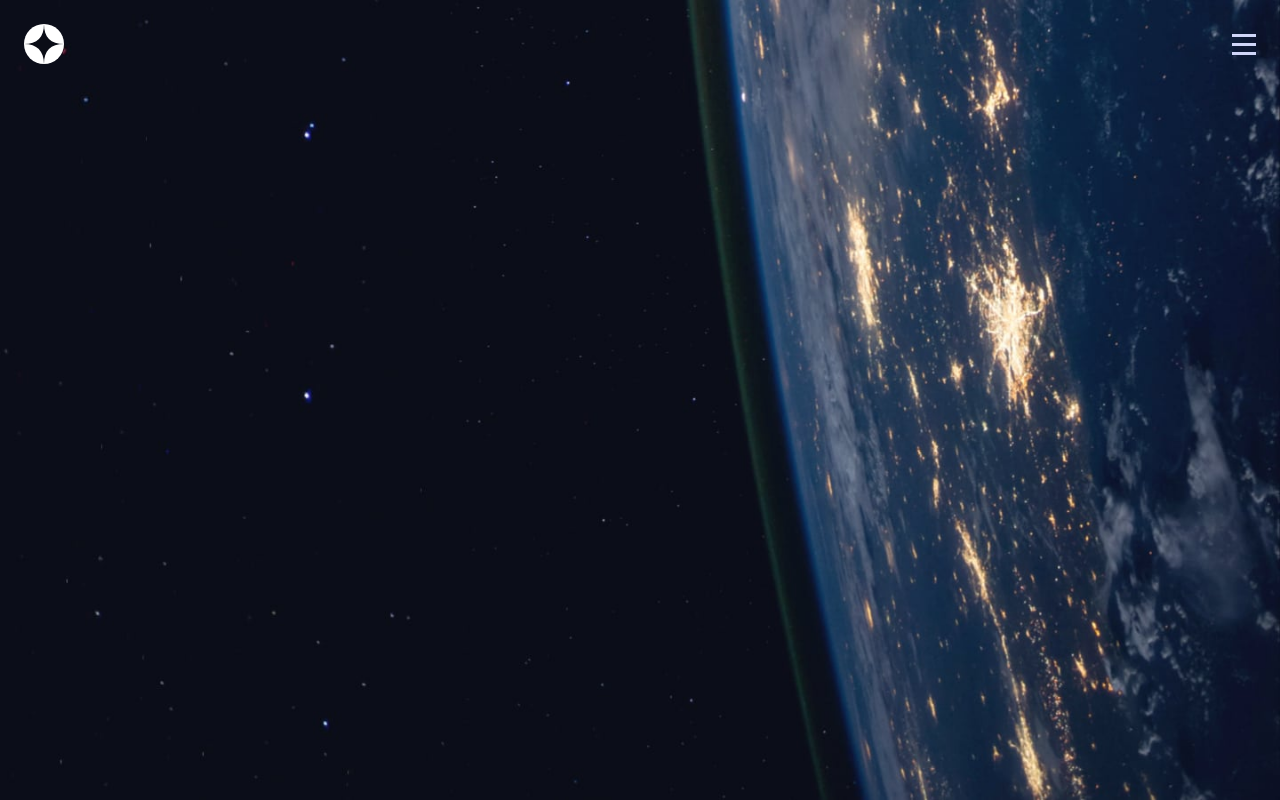
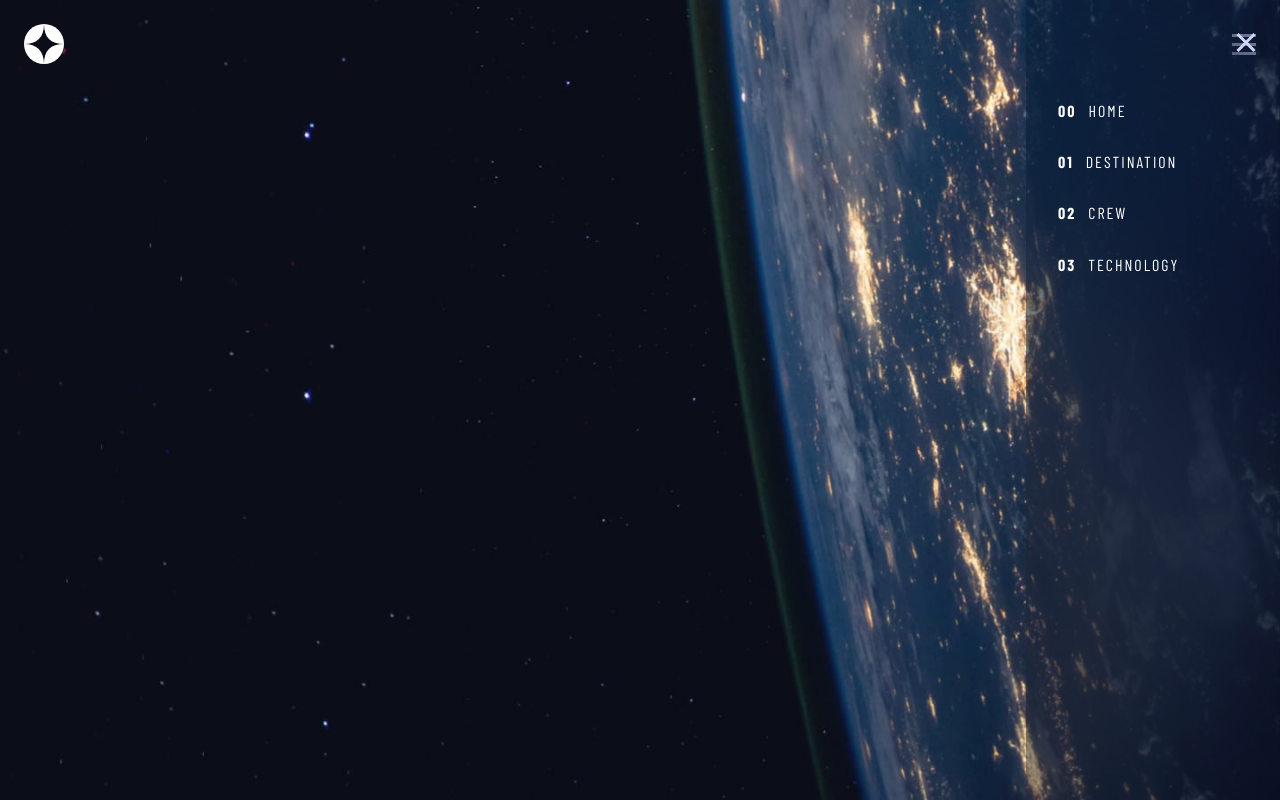
Before and after one commit to ChristopherWelschoff/Space-Tourism, a Next.js app: page / in a window 1280 px wide. Built offline with nearby package versions, Linux system fonts and the light colour scheme; a web font is replaced by a local one.

Commit message:
style navbar

```diff
--- a/app/layout.tsx
+++ b/app/layout.tsx
@@ -16,7 +16,7 @@ const barlow = Barlow({
 });
 
 const barlowCondensed = Barlow_Condensed({
-  weight: "400",
+  weight: ["400", "700"],
   subsets: ["latin"],
   variable: "--font-barlow-condensed",
 });
--- a/components/Header/index.tsx
+++ b/components/Header/index.tsx
@@ -1,5 +1,23 @@
 import Image from "next/image";
 
+const navItems = [
+  {
+    index: "00",
+    label: "Home",
+  },
+  {
+    index: "01",
+    label: "Destination",
+  },
+  {
+    index: "02",
+    label: "Crew",
+  },
+  {
+    index: "03",
+    label: "Technology",
+  },
+];
 
 export default function Header() {
   return (
@@ -20,6 +38,28 @@ export default function Header() {
           width={24}
         />
       </div>
+      <nav className="flex flex-col gap-12 fixed pl-8 bg-blue-900/15 inset-y-0 right-0 z-100 w-63.5 backdrop-blur-[80px]">
+        <Image
+          className="self-end mt-8 mr-6"
+          src={"/assets/shared/icon-close.svg"}
+          alt="back-button"
+          width={20}
+          height={21}
+        />
+        <ul className="flex flex-col gap-8 text-white text-preset-8 uppercase">
+          {navItems.map((item) => {
+            return (
+              <li
+                className="flex gap-3 items-center font-bold"
+                key={item.index}
+              >
+                {item.index}
+                <span className="font-normal">{item.label}</span>
+              </li>
+            );
+          })}
+        </ul>
+      </nav>
     </header>
   );
 }
```
